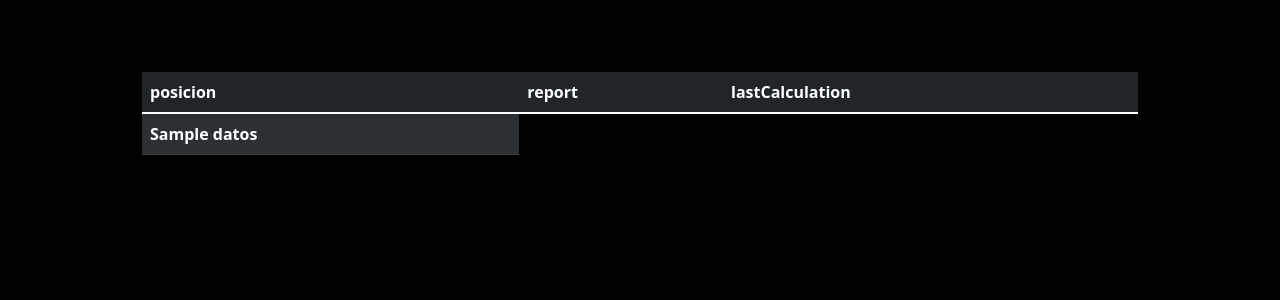
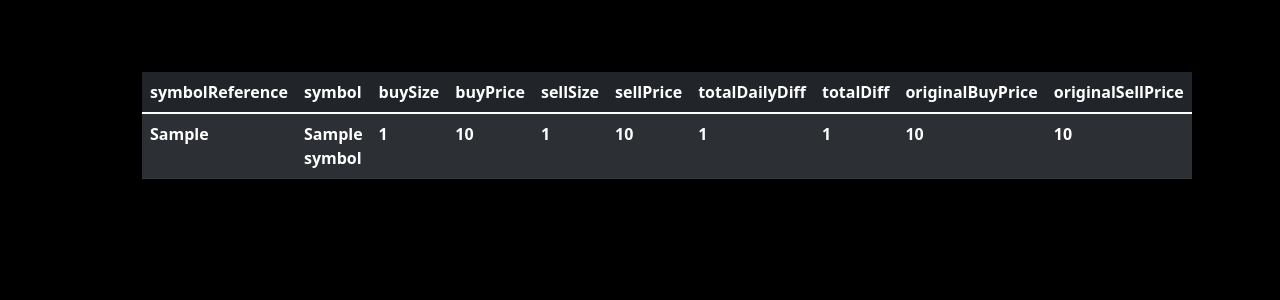
Before and after one commit to mauriciodioli/bot421, a Flask app: template src/templates/cuentaPosicion.html in a window 1280 px wide. Shown: the part 56-356 px from the top of the page. Run offline with Flask 2, Linux system fonts and the light colour scheme; the template is opened without the code that fills it: most values are stand-ins (such as "Sample title", 1, 10 or a date in 2020); lists and menus that the app fills with data are empty; some libraries are stand-ins or nearby versions.

Commit message:
modificaciones del miercoles2

```diff
--- a/src/templates/cuenta.html
+++ b/src/templates/cuenta.html
@@ -35,6 +35,7 @@
                             <td>{{datos.margin}}</td>
                             <td>{{datos.availableToCollateral}}</td>
                             <td>{{datos.ARSBCRA}}</td>
+                            <td>{{datos}}</td>
 
 
 
--- a/src/templates/cuentaDetalles.html
+++ b/src/templates/cuentaDetalles.html
@@ -26,7 +26,7 @@
 
                         <tr>
                             <th scope="row">{{datos.account}}</th>
-                            <td>{{datos.report}}</td>
+                            <td>{{datos.report.FUTURE}}</td>
                             <td>{{datos.lastCalculation}}</td>
 
 
--- a/src/templates/cuentaPosicion.html
+++ b/src/templates/cuentaPosicion.html
@@ -16,20 +16,32 @@
                   <table class="table table-dark table-striped">
                     <thead>
                         <tr>
-                            <th scope="col">posicion</th>
-                            <th scope="col">report</th>
-                            <th scope="col">lastCalculation</th>
+                            <th scope="col">symbolReference</th>
+                            <th scope="col">symbol</th>
+                            <th scope="col">buySize</th>
+                            <th scope="col">buyPrice</th>
+                            <th scope="col">sellSize</th>
+                            <th scope="col">sellPrice</th>
+                            <th scope="col">totalDailyDiff</th>
+                            <th scope="col">totalDiff</th>
+                            <th scope="col">originalBuyPrice</th>
+                            <th scope="col">originalSellPrice</th>
                         </tr>
                     </thead>
                     <tbody>
 
 
                         <tr>
-                            <th scope="row">{{datos}}</th>
-
-
-
-
+                            <th scope="row">{{datos[0].instrument.symbolReference}}</th>
+                            <th >{{datos[0].symbol}}</th>
+                            <th >{{datos[0].buySize}}</th>
+                            <th >{{datos[0].buyPrice}}</th>
+                            <th >{{datos[0].sellSize}}</th>
+                            <th >{{datos[0].sellPrice}}</th>
+                            <th >{{datos[0].totalDailyDiff}}</th>
+                            <th >{{datos[0].totalDiff}}</th>
+                            <th >{{datos[0].originalBuyPrice}}</th>
+                            <th >{{datos[0].originalSellPrice}}</th>
 
                           </tr>
 
```
